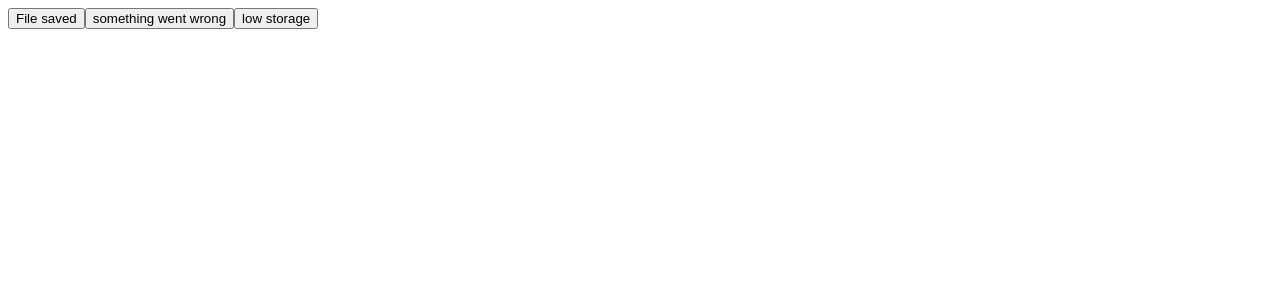
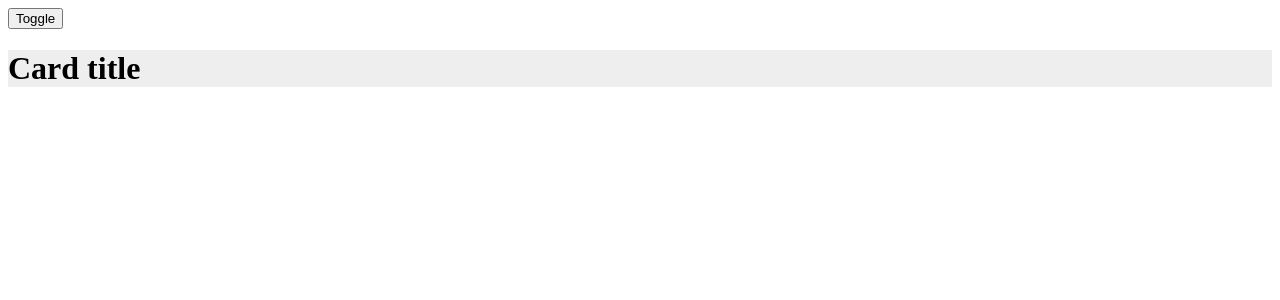
Before and after one commit to Rairohan/react-concepts, a React (Vite) app: page / in a window 1280 px wide. Shown: the top 300 px of the page. Built offline with nearby package versions, Linux system fonts and the light colour scheme.

Commit message:
reducer and context combined task

```diff
--- a/src/App.jsx
+++ b/src/App.jsx
@@ -106,19 +106,20 @@ import { createContext, use, useReducer, useState } from 'react'
 
 // }
 // --------------Notification-sys----------------------
-import Notification from './notification_sys/Notification';
-export const NotifContext = createContext();
-export default function App(){
-  const [notif,setNotif] = useState({message:"",type:""})
-  return(
-    <NotifContext.Provider value={notif}>
-      <button onClick={()=>setNotif({message:"File saved",type:"success"})}>File saved</button>
-      <button onClick={()=>setNotif({message:"Something went wrong",type:"error"})}>something went wrong</button>
-      <button onClick={()=>setNotif({message:"Low storage",type:"warning"})}>low storage</button>
-      <Notification/>
-    </NotifContext.Provider>
-  )
-}
+// import Notification from './notification_sys/Notification';
+// export const NotifContext = createContext();
+// export default function App(){
+//   const [notif,setNotif] = useState({message:"",type:""})
+//   return(
+//     <NotifContext.Provider value={notif}>
+//       <button onClick={()=>setNotif({message:"File saved",type:"success"})}>File saved</button>
+//       <button onClick={()=>setNotif({message:"Something went wrong",type:"error"})}>something went wrong</button>
+//       <button onClick={()=>setNotif({message:"Low storage",type:"warning"})}>low storage</button>
+//       <Notification/>
+//     </NotifContext.Provider>
+//   )
+// }
+
 
 
 // --------------Reducer-eg----------------------
@@ -133,3 +134,16 @@ export default function App(){
 //    <Banking/>
 //   )
 // }
+
+// --------------theme-switcher----------------------
+import { ThemeProvider } from "./themeswitcher/ThemeContext";
+import Navbar from "./themeswitcher/Navbar";
+import Card from "./themeswitcher/Card";
+export default function App() {
+  return (
+    <ThemeProvider>
+      <Navbar/>
+      <Card/>
+    </ThemeProvider>
+  )
+}
--- /dev/null
+++ b/src/themeswitcher/Card.jsx
@@ -0,0 +1,12 @@
+import { useContext } from "react";
+import { ThemeContext } from "./ThemeContext";
+export default function Card(){
+    const value = useContext(ThemeContext)
+    return(
+        <div>
+            <div style={{backgroundColor: value.theme === "dark" ? "#333" : "#eee"}}>
+                <h1>Card title</h1>
+            </div>
+        </div>
+    )
+}
--- /dev/null
+++ b/src/themeswitcher/Navbar.jsx
@@ -0,0 +1,10 @@
+import { useContext } from "react";
+import { ThemeContext } from "./ThemeContext";
+export default function Navbar(){
+const value = useContext(ThemeContext)
+return(
+    <div>
+        <button onClick={()=>{value.dispatch({type:"toggle"})}}>Toggle</button>
+    </div>
+)
+}
--- /dev/null
+++ b/src/themeswitcher/ThemeContext.jsx
@@ -0,0 +1,20 @@
+import { createContext, useContext,useReducer } from "react";
+import Navbar from "./Navbar";
+import Card from "./Card";
+export const ThemeContext = createContext();
+export function reducer(state,action){
+    switch(action.type){
+        case "toggle": return state === "light" ? "dark" : "light"
+        default: return  state
+    }
+}
+export function ThemeProvider({children}){
+    const[theme,dispatch]= useReducer(reducer,"light")
+    return(
+        <div>
+            <ThemeContext.Provider value={{theme,dispatch}}>
+                {children}
+            </ThemeContext.Provider>
+        </div>
+    )
+}
```
